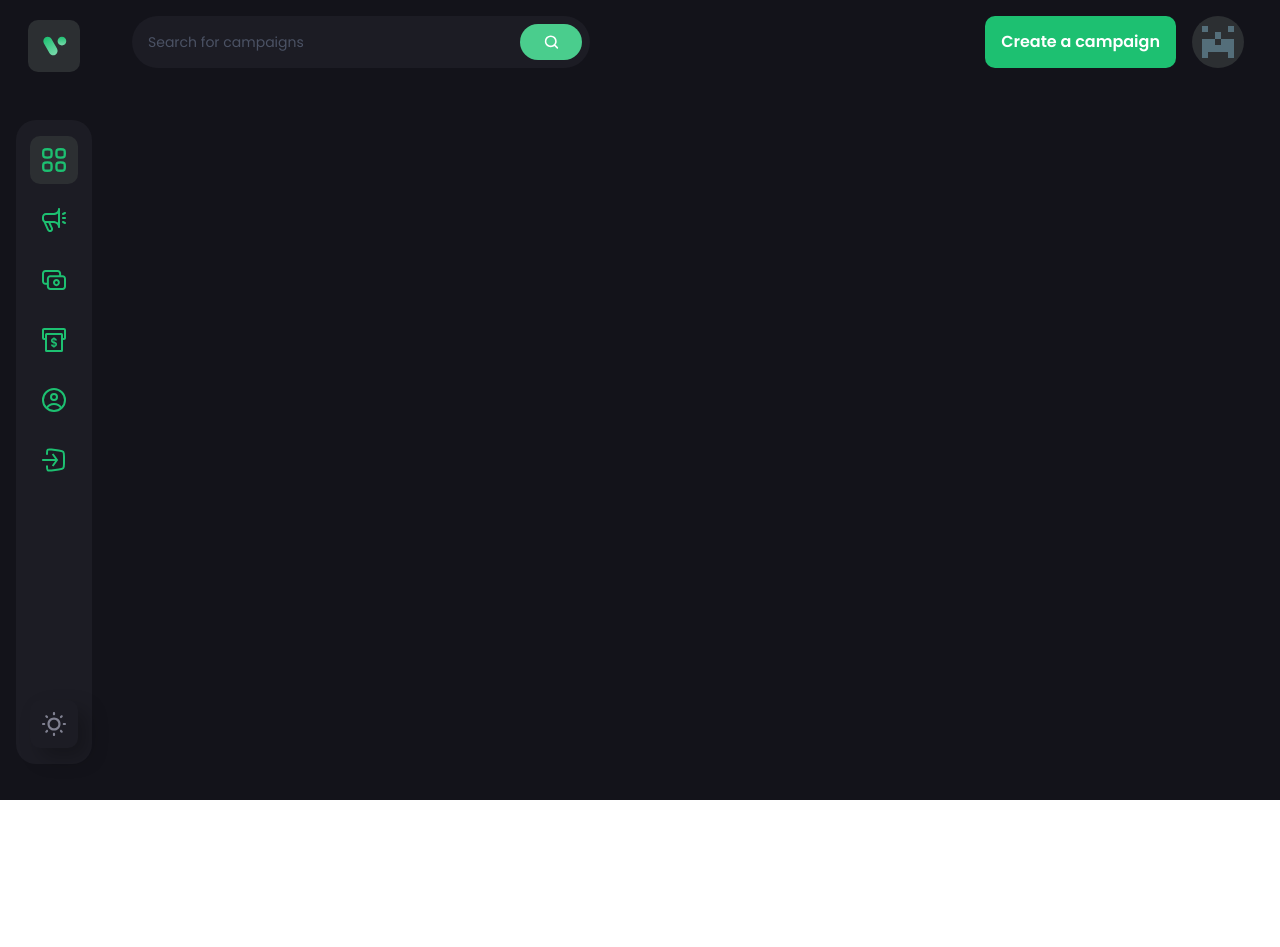
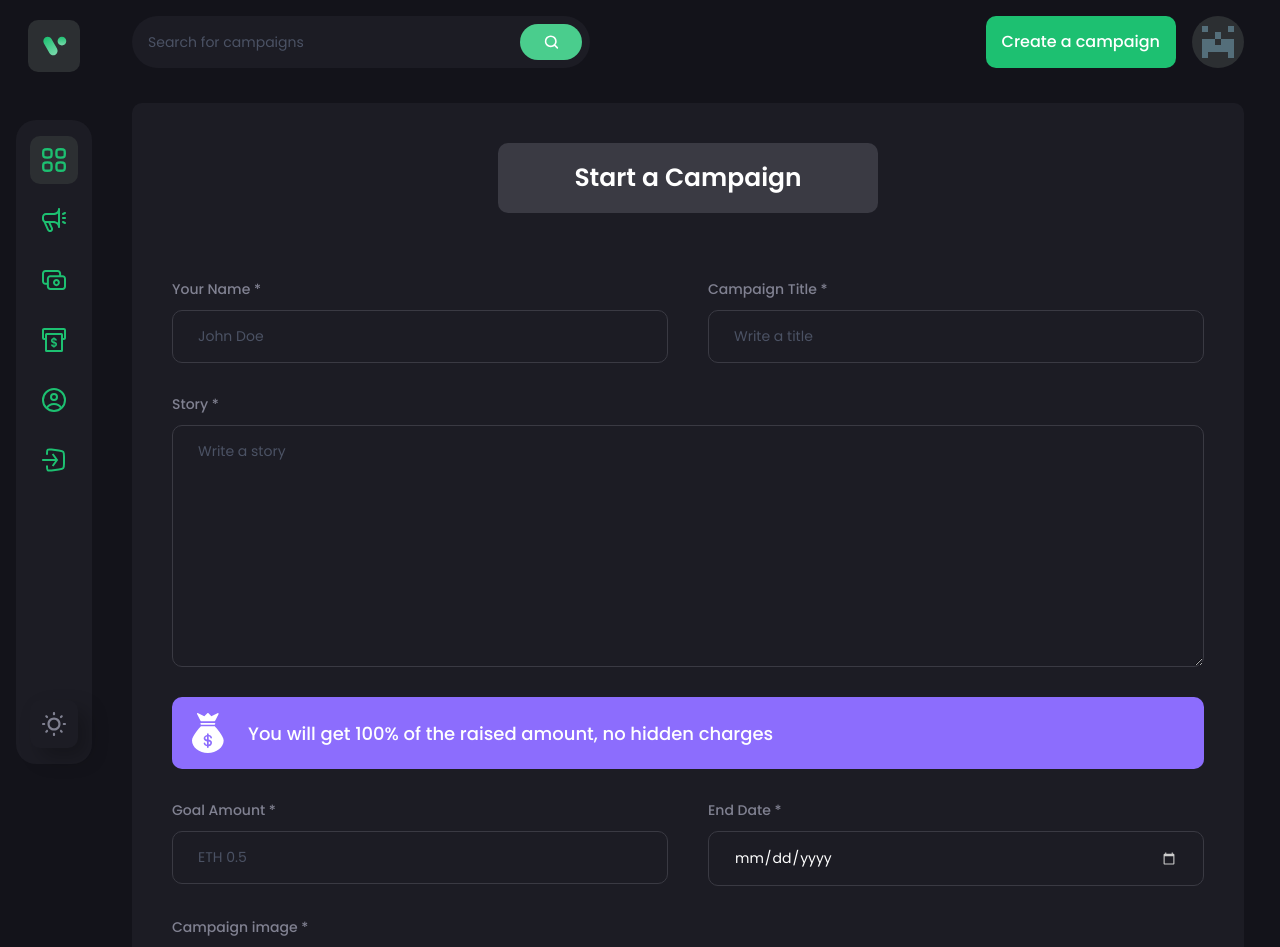
Before and after one commit to gurukishore111/Smart-Funding, a React (Vite) app in the folder client/: page /create-campaign in a window 1280 px wide. Before the commit this address had no page. Shown: the top 947 px of the page. Before the commit the page ends 800 px from the top, so only its background shows below. Built offline with nearby package versions, Linux system fonts and the light colour scheme; what @thirdweb-dev/react would draw is missing.

Commit message:
done with CreateCampaign UI

```diff
--- a/client/src/App.jsx
+++ b/client/src/App.jsx
@@ -1,5 +1,5 @@
 import { Route, Routes } from 'react-router-dom';
-import { Home } from './pages';
+import { CampaignDetails, CreateCampaign, Home, Profile } from './pages';
 import { Navbar, Sidebar } from './components';
 
 export default function App() {
@@ -12,6 +12,9 @@
         <Navbar />
         <Routes>
           <Route path="/" element={<Home />} />
+          <Route path="/profile" element={<Profile />} />
+          <Route path="/create-campaign" element={<CreateCampaign />} />
+          <Route path="/campaign-details/:id" element={<CampaignDetails />} />
         </Routes>
       </div>
     </div>
--- a/client/src/components/CustomButton.jsx
+++ b/client/src/components/CustomButton.jsx
@@ -4,7 +4,7 @@
   return (
     <button
       type={btnType}
-      className={` font-poppins font-semibold text-[16px] leading-[26px] text-white min-h=[52px] px-4 rounded-[10px] ${styles}`}
+      className={`font-poppins font-medium text-[16px] leading-[26px] text-white min-h=[52px] px-4 rounded-[10px] ${styles}`}
       onClick={handleClick}
     >
       {title}
--- /dev/null
+++ b/client/src/components/FormField.jsx
@@ -0,0 +1,30 @@
+import React from 'react';
+
+function FormField({ label, isTextArea, ...inputOtherProps }) {
+  return (
+    <label className="flex-1 w-full flex flex-col">
+      {label && (
+        <span className="font-poppins font-medium text-[14px] leading-[22px] text-[#808191] mb-[10px]">
+          {label}
+        </span>
+      )}
+      {isTextArea ? (
+        <textarea
+          required
+          rows={10}
+          className="py-[15px] sm:px-[25px] px-[15px]  outline-none border-[1px] border-[#3a3a43] bg-transparent font-poppins text-white text-[14px] placeholder:text-[#4b5264] rounded-[10px] sm:min-w-[300px]"
+          {...inputOtherProps}
+        ></textarea>
+      ) : (
+        <input
+          required
+          step="0.1"
+          className="py-[15px] sm:px-[25px] px-[15px]  outline-none border-[1px] border-[#3a3a43] bg-transparent font-poppins text-white text-[14px] placeholder:text-[#4b5264] rounded-[10px] sm:min-w-[300px]"
+          {...inputOtherProps}
+        />
+      )}
+    </label>
+  );
+}
+
+export default FormField;
--- a/client/src/components/index.js
+++ b/client/src/components/index.js
@@ -1,3 +1,4 @@
 export { default as Navbar } from './Navbar';
 export { default as Sidebar } from './Sidebar';
 export { default as CustomButton } from './CustomButton';
+export { default as FormField } from './FormField';
--- a/client/src/index.css
+++ b/client/src/index.css
@@ -3,6 +3,10 @@
 @tailwind base;
 @tailwind components;
 @tailwind utilities;
+
+body {
+  background-color: #13131a;
+}
 
 .linear-gradient {
   background: linear-gradient(
--- a/client/src/pages/CreateCampaign.jsx
+++ b/client/src/pages/CreateCampaign.jsx
@@ -1,7 +1,112 @@
-import React from 'react';
+import React, { useState } from 'react';
+import { useNavigate } from 'react-router-dom';
+import { ethers } from 'ethers';
+import { money } from '../assets';
+import { CustomButton, FormField } from '../components';
+import { checkIfImage } from '../utils';
 
 function CreateCampaign() {
-  return <div>CreateCampaign</div>;
+  const navigate = useNavigate();
+  const [isLoading, setIsLoading] = useState(false);
+
+  const [form, setForm] = useState({
+    title: '',
+    name: '',
+    description: '',
+    target: '',
+    deadline: '',
+    image: '',
+  });
+
+  const handleChange = (name, e) => {
+    setForm({ ...form, [name]: e.target.value });
+  };
+
+  const handleSubmit = (e) => {
+    e.preventDefault();
+    console.log({ form });
+  };
+
+  return (
+    <div className="bg-[#1c1c24] flex justify-center items-center flex-col rounded-[10px] sm:p-10 p-4">
+      {isLoading && 'Loading...'}
+      <div className="flex justify-center items-center p-[16px] sm:min-w-[380px] bg-[#3a3a43] rounded-[10px]">
+        <h1 className="font-poppins font-semibold sm:text-[25px] text-[18px] leading-[38px] text-white">
+          Start a Campaign
+        </h1>
+      </div>
+
+      <form
+        onSubmit={handleSubmit}
+        className="w-full mt-[65px] flex flex-col gap-[30px]"
+      >
+        <div className="flex flex-wrap gap-[40px]">
+          <FormField
+            label="Your Name *"
+            placeholder="John Doe"
+            type="text"
+            value={form.name}
+            onChange={(e) => handleChange('name', e)}
+          />
+          <FormField
+            label="Campaign Title *"
+            placeholder="Write a title"
+            type="text"
+            value={form.title}
+            onChange={(e) => handleChange('title', e)}
+          />
+        </div>
+        <FormField
+          label="Story *"
+          isTextArea={true}
+          placeholder="Write a story"
+          type="text"
+          value={form.description}
+          onChange={(e) => handleChange('description', e)}
+        />
+        <div className="w-full flex justify-start items-center p-4 bg-[#8c6dfd] h-120px rounded-[10px]">
+          <img
+            src={money}
+            alt="money"
+            className="w-[40px] h-[40px] object-contain"
+          />
+          <h5 className="font-poppins font-medium text-[18px] text-white ml-[20px]">
+            You will get 100% of the raised amount, no hidden charges
+          </h5>
+        </div>
+        <div className="flex flex-wrap gap-[40px]">
+          <FormField
+            label="Goal Amount *"
+            placeholder="ETH 0.5"
+            type="number"
+            value={form.target}
+            onChange={(e) => handleChange('target', e)}
+          />
+          <FormField
+            label="End Date *"
+            placeholder="End Date"
+            type="date"
+            value={form.deadline}
+            onChange={(e) => handleChange('deadline', e)}
+          />
+        </div>
+        <FormField
+          label="Campaign image *"
+          placeholder="Place image url of campaign"
+          type="url"
+          value={form.image}
+          onChange={(e) => handleChange('image', e)}
+        />
+        <div className="flex justify-center items-center mt-[40px]">
+          <CustomButton
+            btnType="submit"
+            title="Submit new campaign"
+            styles={'bg-[#1dc071] p-3'}
+          />
+        </div>
+      </form>
+    </div>
+  );
 }
 
 export default CreateCampaign;
```
